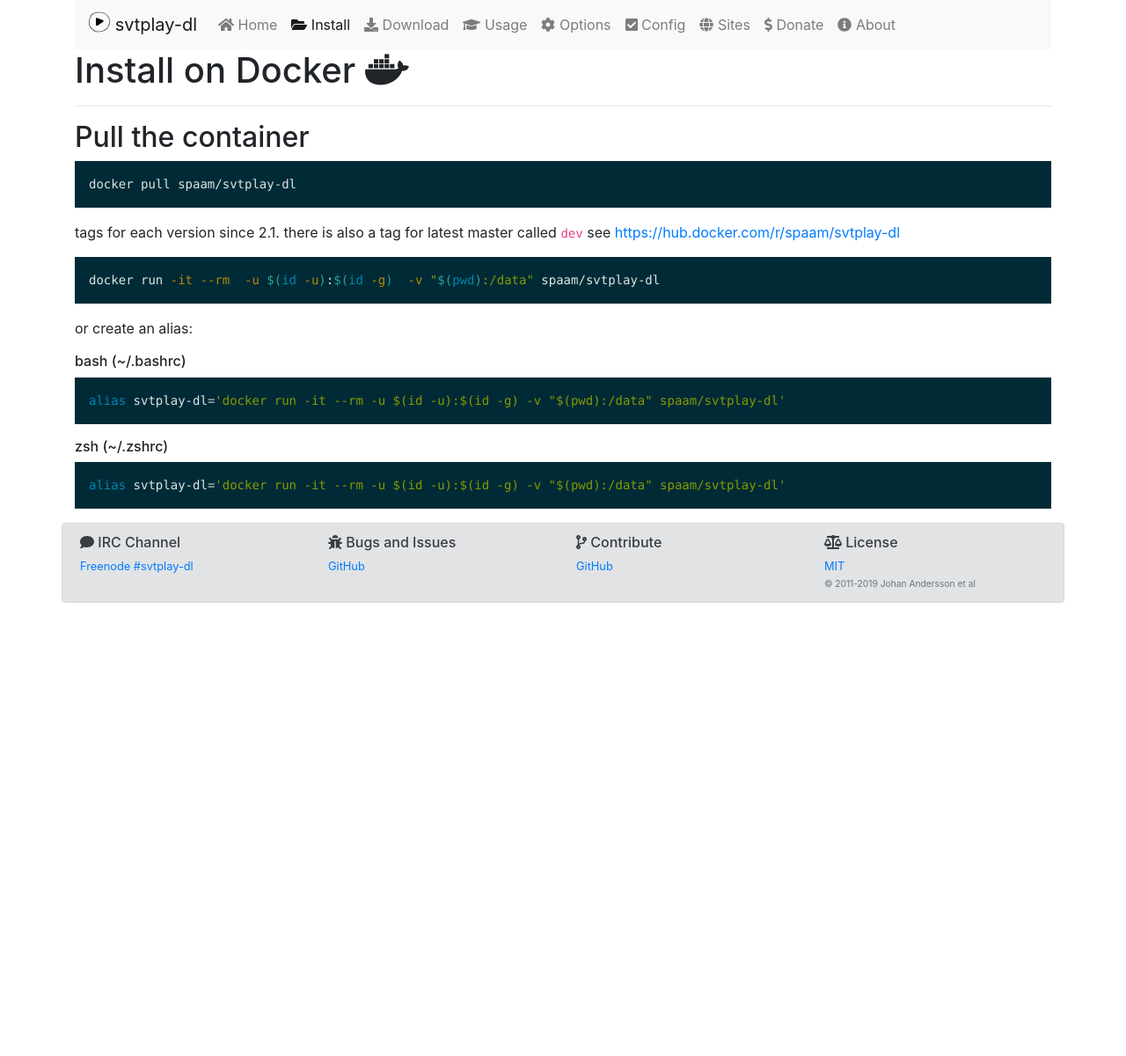
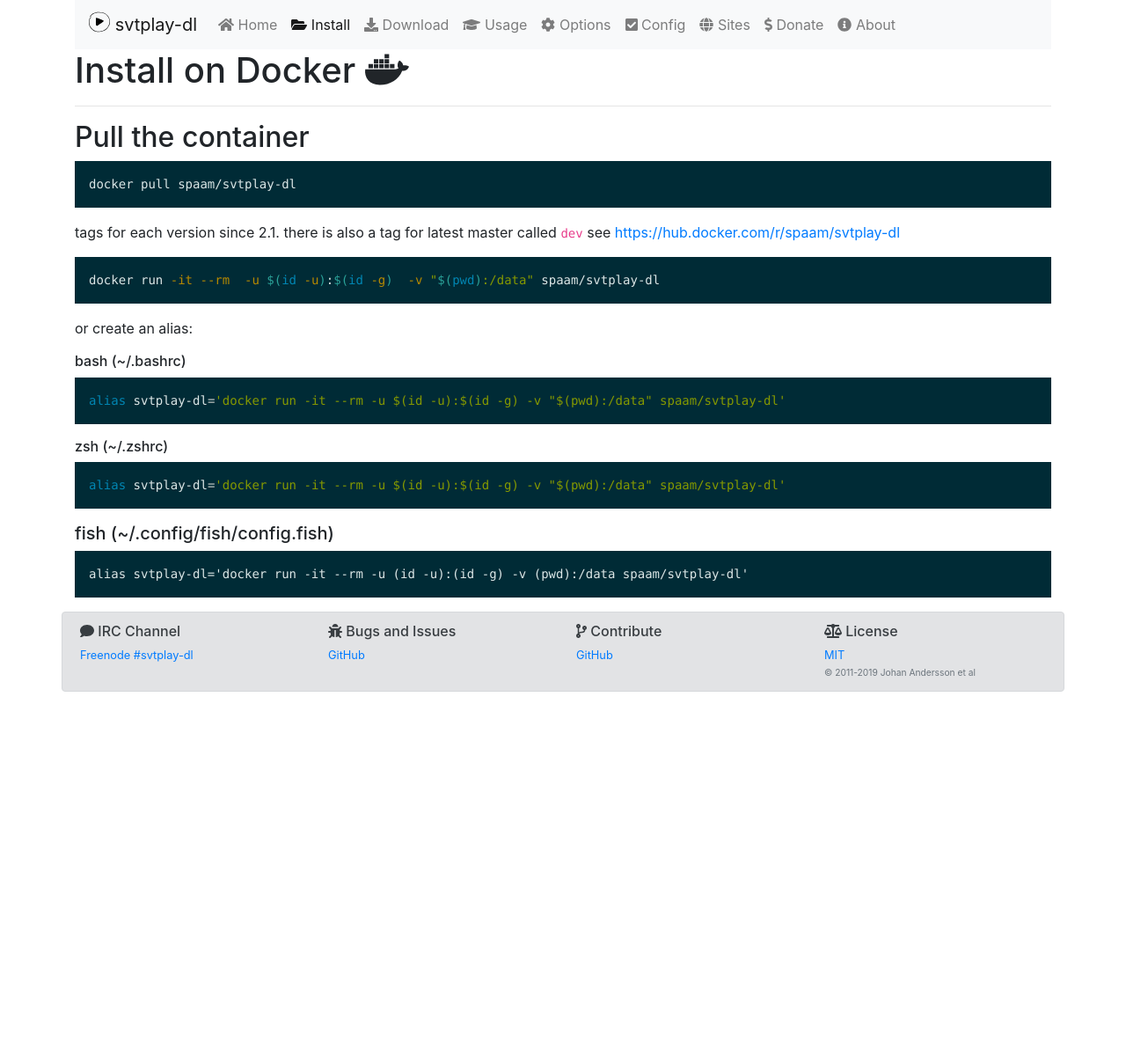
Before and after one commit to spaam/svtplay-dl-web, a Jekyll site: the page built from _pages/install/docker.md, in a window 1280 px wide. Shown: the whole page at 88% size. Built offline with Jekyll 4.4.1, drawn with Linux system fonts in a browser that asks for light colours.

Commit message:
Docker: Add fish alias

````diff
--- a/_pages/install/docker.md
+++ b/_pages/install/docker.md
@@ -27,3 +27,7 @@
 ```sh
 alias svtplay-dl='docker run -it --rm -u $(id -u):$(id -g) -v "$(pwd):/data" spaam/svtplay-dl'
 ```
+##### fish (~/.config/fish/config.fish)
+```
+alias svtplay-dl='docker run -it --rm -u (id -u):(id -g) -v (pwd):/data spaam/svtplay-dl'
+```
````
